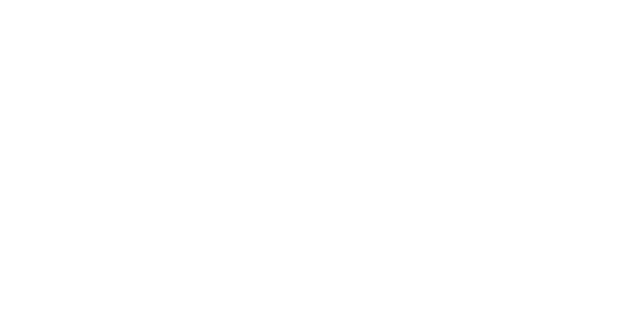
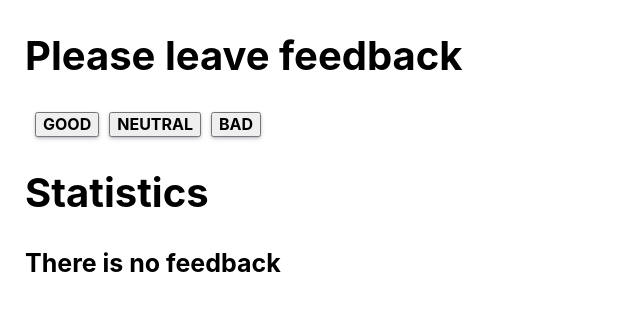
Before and after one commit to Teslyak/goit-react-hw-04-feedback, a React (Create React App) app: page / in a window 1280 px wide. Shown: the top 310 px of the page, without its empty margins (0-640 px from the left). Built offline with nearby package versions, Linux system fonts and the light colour scheme.

Commit message:
react-hw2-task1-end

```diff
--- a/package.json
+++ b/package.json
@@ -7,9 +7,11 @@
     "@testing-library/jest-dom": "^5.16.3",
     "@testing-library/react": "^12.1.4",
     "@testing-library/user-event": "^13.5.0",
+    "modern-normalize": "^2.0.0",
     "react": "^18.1.0",
     "react-dom": "^18.1.0",
     "react-scripts": "5.0.1",
+    "styled-components": "^6.0.7",
     "web-vitals": "^2.1.3"
   },
   "scripts": {
--- a/src/components/App.jsx
+++ b/src/components/App.jsx
@@ -1,7 +1,87 @@
-export const App = () => {
-  return (
-    <div>
+import { Component } from 'react';
+import { Statistics } from './Statistics/Statistics';
+import { FeedbackOptions } from './FeedbackOptions/FeedbackOptions';
+import { Section } from './Section/Sectoin';
+import { Notification } from './Notification/Notification';
+import { RootStyle } from './RootStyle/RootStyle.styled';
 
-    </div>
-  );
+export class App extends Component {
+    state = {
+  good: 0,
+  neutral: 0,
+  bad: 0
+    }
+
+    handleClickGood = (e) => {
+        this.setState(pState => {
+            return {
+                good: pState.good + 1
+
+            };
+        })
+    }
+
+    handleClickNeutral = (e) => {
+        this.setState(pState => {
+            return {
+                neutral: pState.neutral + 1
+
+            };
+        })
+    }
+
+     handleClickBad = (e) => {
+        this.setState(pState => {
+            return {
+                bad: pState.bad + 1
+
+            };
+        })
+    }
+
+    countTotalFeedback ({ good, neutral, bad}) {
+         return good + neutral + bad
+
+    }
+
+    countPositiveFeedbackPercentage({good}, total) {
+        return ((good / total) * 100) ^ 0;
+  }
+
+    render() {
+      const { good, neutral, bad } = this.state;
+      const getTotalFeedBack = this.countTotalFeedback(this.state);
+      const getPositiveFeedbackPercentage = this.countPositiveFeedbackPercentage(this.state, getTotalFeedBack)
+      const onLeaveFeedback = {
+      handleClickGood: this.handleClickGood,
+      handleClickNeutral: this.handleClickNeutral,
+      handleClickBad: this.handleClickBad
+      }
+
+      const options = {
+        good: 'good',
+        neutral: 'neutral',
+        bad: 'bad'
+      }
+      return (
+          <>
+        <Section  title="Please leave feedback">
+            <FeedbackOptions options={options} onLeaveFeedback={onLeaveFeedback} />
+        </Section>
+
+          <Section title="Statistics">
+            {good || neutral || bad ?
+              <Statistics good={good} neutral={neutral} bad={bad} total={getTotalFeedBack} positivePercentage={getPositiveFeedbackPercentage} />
+              : <Notification message="There is no feedback" />}
+          </Section>
+          <RootStyle></RootStyle>
+
+
+
+          </>
+
+
+
+)}
+
 };
--- /dev/null
+++ b/src/components/FeedbackOptions/FeedbackOptions.jsx
@@ -0,0 +1,15 @@
+import { Button } from "./FeedbackOptions.styled";
+
+export const FeedbackOptions = (props) => {
+    const { good, neutral, bad } = props.options;
+    const { handleClickGood, handleClickNeutral, handleClickBad } = props.onLeaveFeedback;
+    return (
+        <>
+            <Button type="button" onClick={handleClickGood} value={good}>{good}</Button>
+            <Button type="button" onClick={handleClickNeutral} value={neutral}>{neutral}</Button>
+            <Button type="button" onClick={handleClickBad} value={bad}>{bad}</Button>
+
+    </>
+)
+
+}
--- /dev/null
+++ b/src/components/FeedbackOptions/FeedbackOptions.styled.jsx
@@ -0,0 +1,8 @@
+const { styled } = require('styled-components');
+
+export const Button = styled.button`
+  margin-left: 10px;
+  text-transform: uppercase;
+  font-weight: bold;
+  box-shadow: rgba(50, 50, 93, 0.25) 0px 2px 5px -1px, rgba(0, 0, 0, 0.3) 0px 1px 3px -1px;
+`;
--- /dev/null
+++ b/src/components/Notification/Notification.jsx
@@ -0,0 +1,9 @@
+import { Notify } from "./Notification.styled"
+
+export const Notification = ({message}) => {
+    return (
+        <Notify>{message}</Notify>
+
+)
+
+}
--- /dev/null
+++ b/src/components/Notification/Notification.styled.jsx
@@ -0,0 +1,6 @@
+const { styled } = require('styled-components');
+
+export const Notify = styled.p`
+  font-size: 25px;
+  font-weight: bold;
+`;
--- /dev/null
+++ b/src/components/RootStyle/RootStyle.styled.jsx
@@ -0,0 +1,28 @@
+import { createGlobalStyle } from 'styled-components';
+import 'modern-normalize';
+export const RootStyle = createGlobalStyle`
+
+body {
+  margin: 0;
+  font-family: -apple-system, BlinkMacSystemFont, 'Segoe UI', 'Roboto', 'Oxygen',
+    'Ubuntu', 'Cantarell', 'Fira Sans', 'Droid Sans', 'Helvetica Neue',
+    sans-serif;
+  -webkit-font-smoothing: antialiased;
+  -moz-osx-font-smoothing: grayscale;
+}
+
+code {
+  font-family: source-code-pro, Menlo, Monaco, Consolas, 'Courier New',
+    monospace;
+}
+
+ul {
+  list-style: none;
+  padding: 0;
+  margin: 0;
+}
+
+#root {
+
+}
+`;
--- /dev/null
+++ b/src/components/Section/Section.styled.jsx
@@ -0,0 +1,9 @@
+const { styled } = require('styled-components');
+
+export const Sections = styled.section`
+  padding-left: 25px;
+`;
+
+export const H2 = styled.h2`
+  font-size: 40px;
+`;
--- /dev/null
+++ b/src/components/Section/Sectoin.jsx
@@ -0,0 +1,11 @@
+import { H2, Sections } from "./Section.styled";
+
+
+export const Section = ({ title, children }) => {
+    return (
+        <Sections>
+            <H2>{title}</H2>
+            {children}
+        </Sections >
+      )
+}
--- /dev/null
+++ b/src/components/Statistics/Statistics.jsx
@@ -0,0 +1,17 @@
+import { ListStat } from "./Statistics.styled"
+
+export const Statistics = ({good, neutral, bad, total, positivePercentage}) => {
+    return (<>
+        <ul>
+            <ListStat>Good: {good}</ListStat>
+            <ListStat>Neutral: {neutral}</ListStat>
+            <ListStat>Bad: {bad}</ListStat>
+            <ListStat>Total: {total}</ListStat>
+            <ListStat>Positive feedback: {positivePercentage}% </ListStat>
+            </ul>
+            </>
+
+)
+
+
+}
--- /dev/null
+++ b/src/components/Statistics/Statistics.styled.jsx
@@ -0,0 +1,6 @@
+const { styled } = require('styled-components');
+
+export const ListStat  = styled.li`
+  font-size: 15px;
+  font-weight: bold;
+`;
```
Also changed, not shown: src/components/Feedback/Feedback.jsx (deleted, +0 -30 lines), 1 other file (tests, documents, lock files or other folders).
